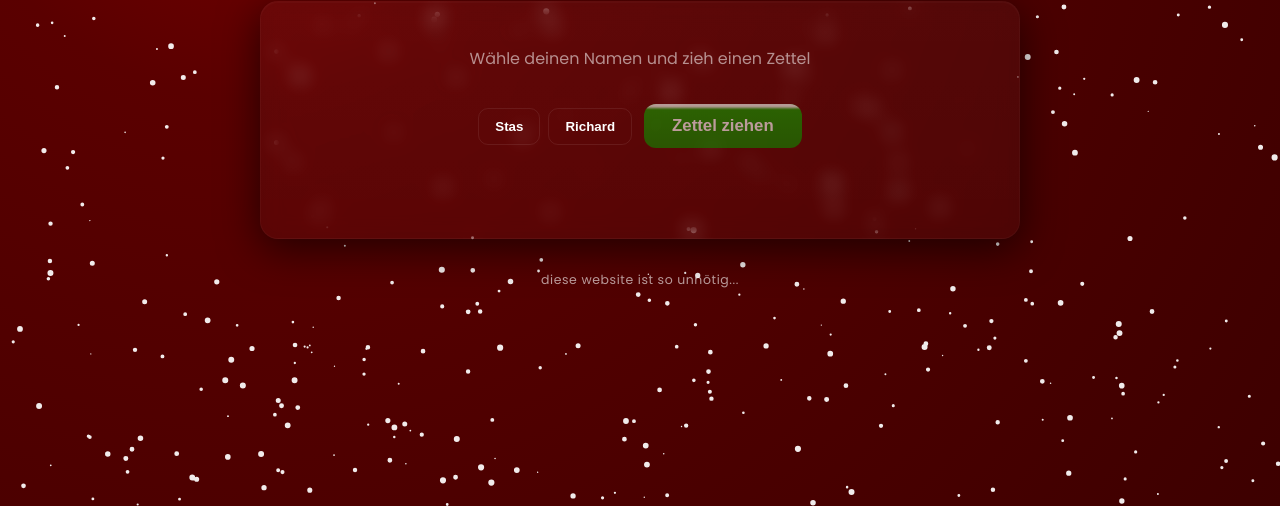
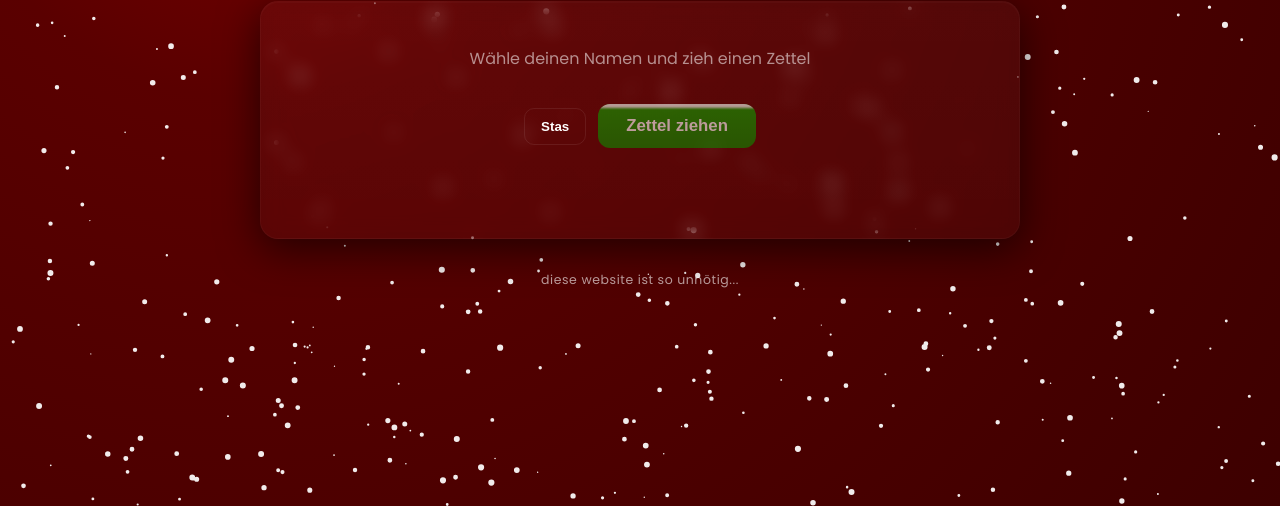
Before and after one commit to Aragasu/wichtelzettel-ziehen, a plain HTML site: page index.html in a window 1280 px wide. Shown: the part 294-800 px from the top of the page. Drawn offline with nearby package versions, Linux system fonts and the light colour scheme.

Commit message:
fixed smth

```diff
--- a/index.html
+++ b/index.html
@@ -97,8 +97,8 @@
     addEventListener('resize', ()=>{ W=snowCanvas.width=innerWidth; H=snowCanvas.height=innerHeight; initFlakes(); });
 
     // --- Wichtel Logik ---
-    const canDraw = ["stas","richard"];
-    const canBeDrawn = ["karin","mama"];
+    const canDraw = ["stas"];
+    const canBeDrawn = ["karin"];
 
     const STORAGE_REMAIN="wichtel_remaining_v3";
     const STORAGE_DRAWN="wichtel_drawn_v3";
```
